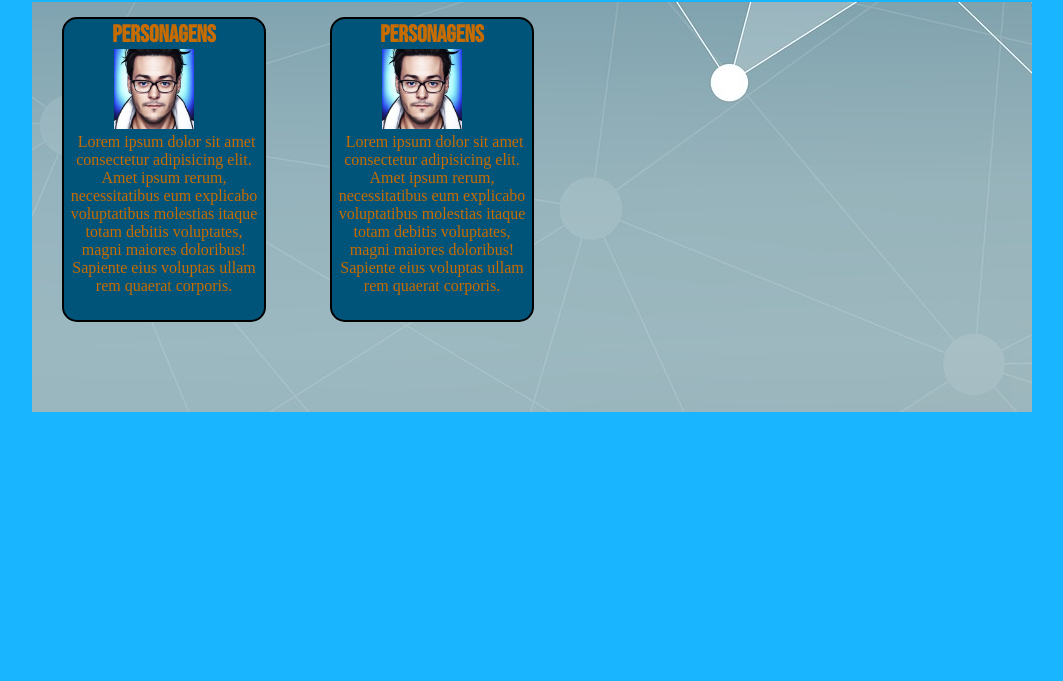
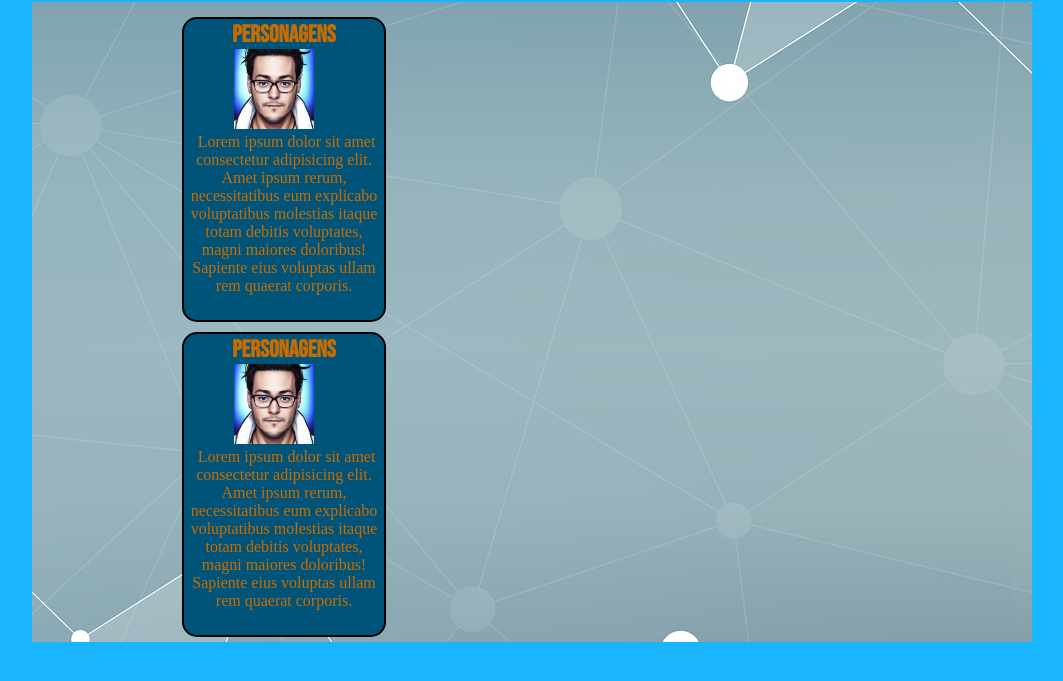
Before and after one commit to matheusmanson/projetosite2, a plain HTML site: page index.html in a window 1280 px wide. Shown: the part 55-736 px from the top of the page, without its empty margins (108-1171 px from the left). Drawn offline with Linux system fonts and the light colour scheme.

Commit message:
Update style.css

```diff
--- a/style.css
+++ b/style.css
@@ -63,7 +63,7 @@
         background-color: var(--color1);
         max-width: 200px;
         min-height: 300px;
-        margin: 5px 30px;
+        margin: 5px 150px;
         border: 2px solid black;
         border-radius: 15px;
         padding-top: 1px;
@@ -96,7 +96,7 @@
         background-color: var(--color1);
         max-width: 200px;
         min-height: 300px;
-        margin: 5px 30px;
+        margin: 5px 150px;
         border: 2px solid black;
         border-radius: 15px;
         padding-top: 1px;
```
